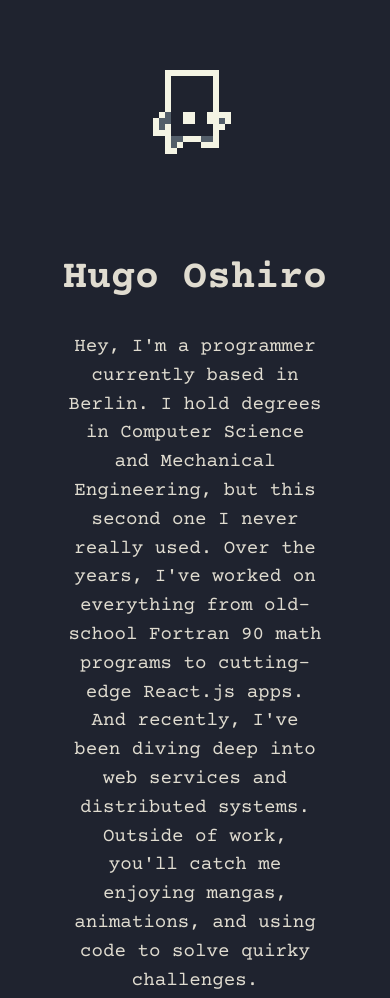
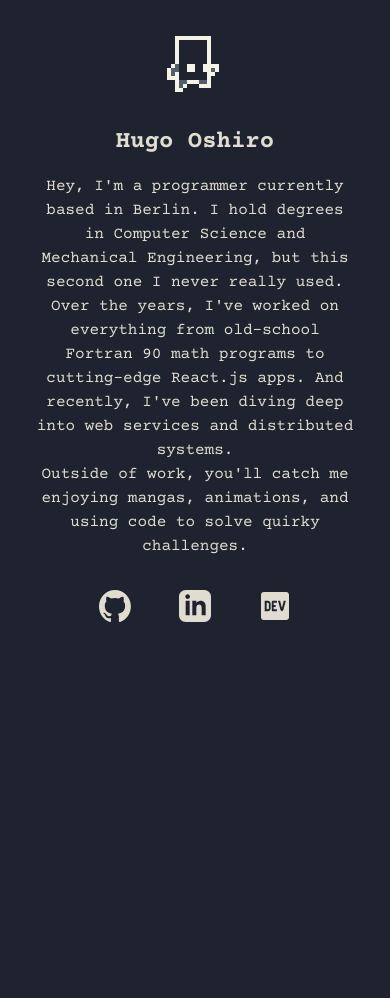
Before and after one commit to oshirohugo/oshirohugo.github.io, a plain HTML site: page index.html in a window 390 px wide. Shown: the top 998 px of the page. After the commit the page ends 844 px from the top, so only its background shows below. Drawn offline with Linux system fonts and the light colour scheme.

Commit message:
Improve small screen style

```diff
--- a/css/styles.css
+++ b/css/styles.css
@@ -75,6 +75,25 @@ p {
     }
 }
 
+@media screen and (max-width: 767px) {
+    :root {
+        --pixel-size: 4;
+    }
+    .character {
+        margin: 2em auto 0 auto;
+    }
+    p {
+        max-width: 100%;
+        font-size: 1em;
+    }
+    h1 {
+        font-size: 1.5em;
+    }
+    body footer {
+        padding: 0;
+    }
+}
+
 footer {
     display: flex;
     justify-content: center;
```
